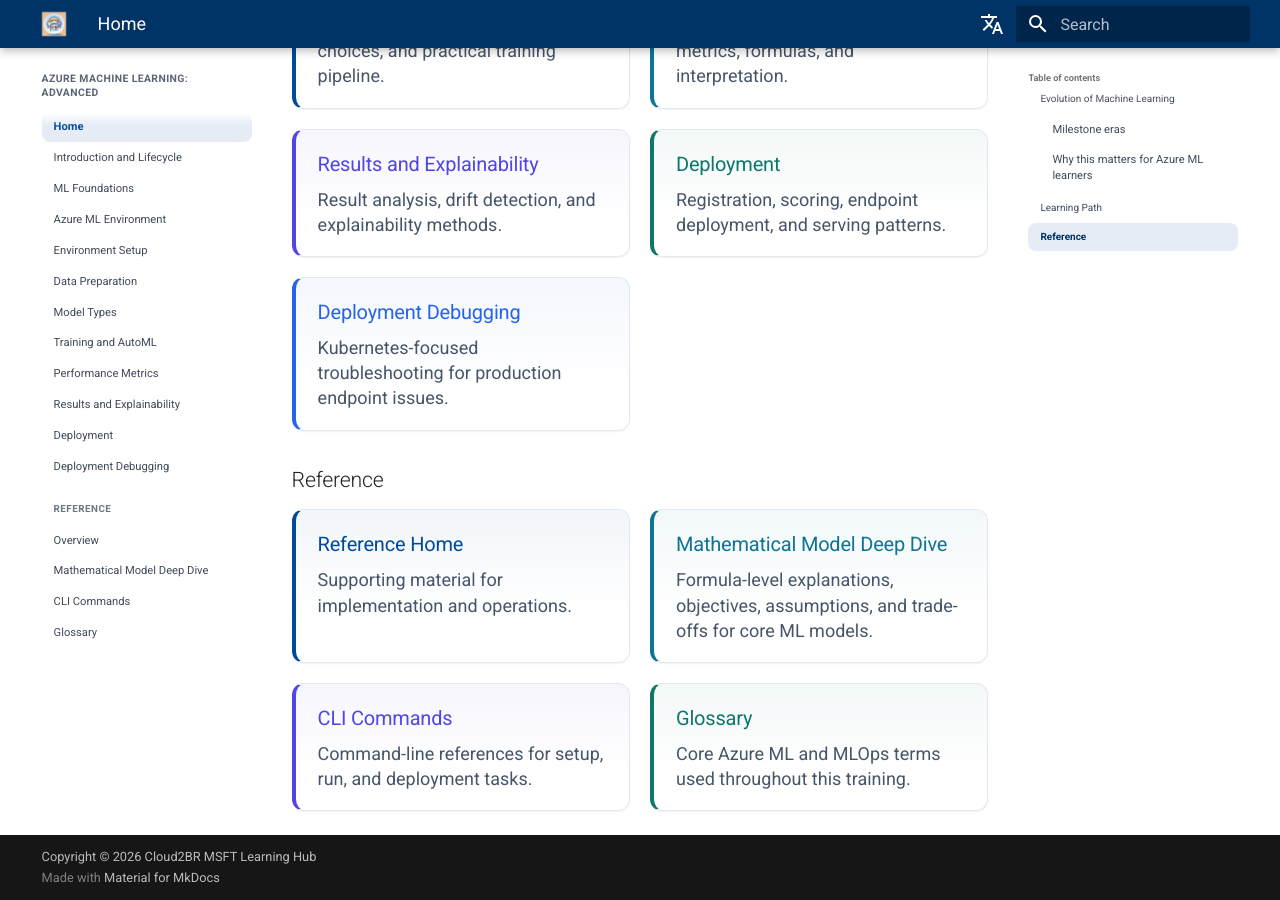
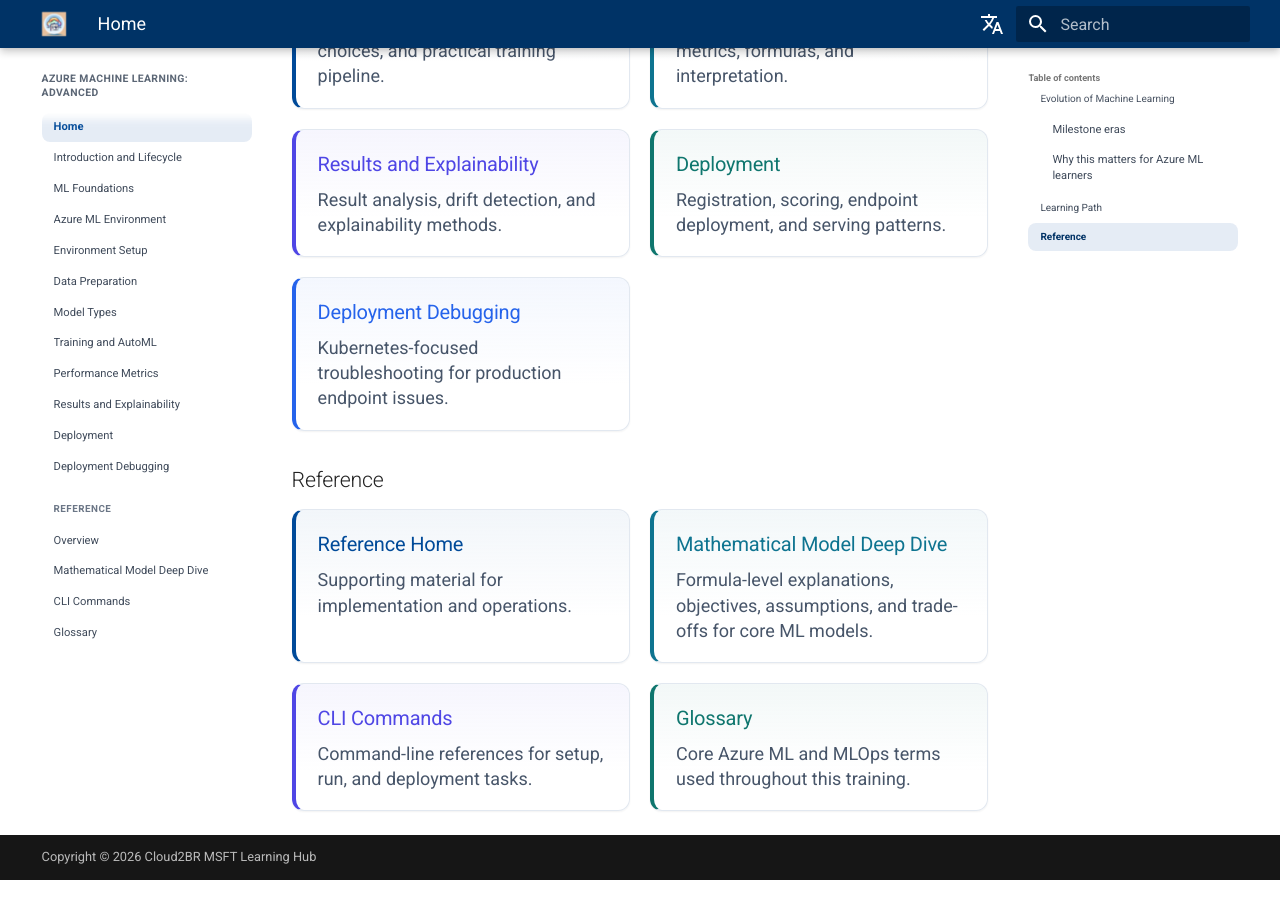
Before and after one commit to Cloud2BR-MSFTLearningHub/Azure-ML-Advanced, an MkDocs documentation site: the page built from docs/index.md, in a window 1280 px wide and 900 px high, scrolled down 1975 px. Built offline with MkDocs 1.6.1 and Material for MkDocs 9.7.7, drawn with Linux system fonts in a browser that asks for light colours; comment, search, counter and statistics services are not loaded.

Commit message:
Remove Material generator notice from footer

```diff
--- a/mkdocs.es.yml
+++ b/mkdocs.es.yml
@@ -52,6 +52,7 @@ extra_css:
   - assets/css/custom.css
 
 extra:
+  generator: false
   alternate:
     - name: English
       link: /Azure-ML-Advanced/
--- a/mkdocs.yml
+++ b/mkdocs.yml
@@ -49,6 +49,7 @@ extra_css:
   - assets/css/custom.css
 
 extra:
+  generator: false
   alternate:
     - name: English
       link: /Azure-ML-Advanced/
```
